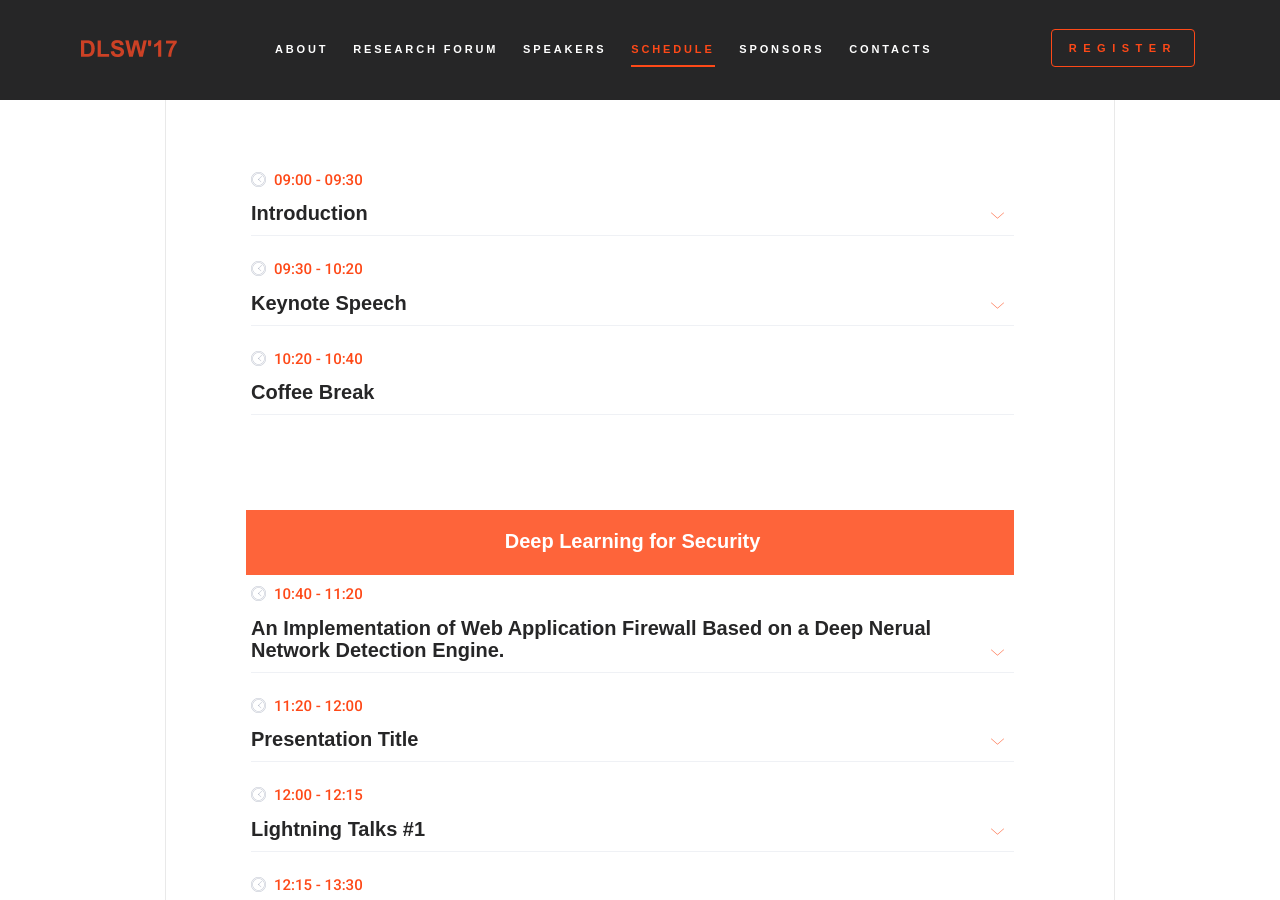
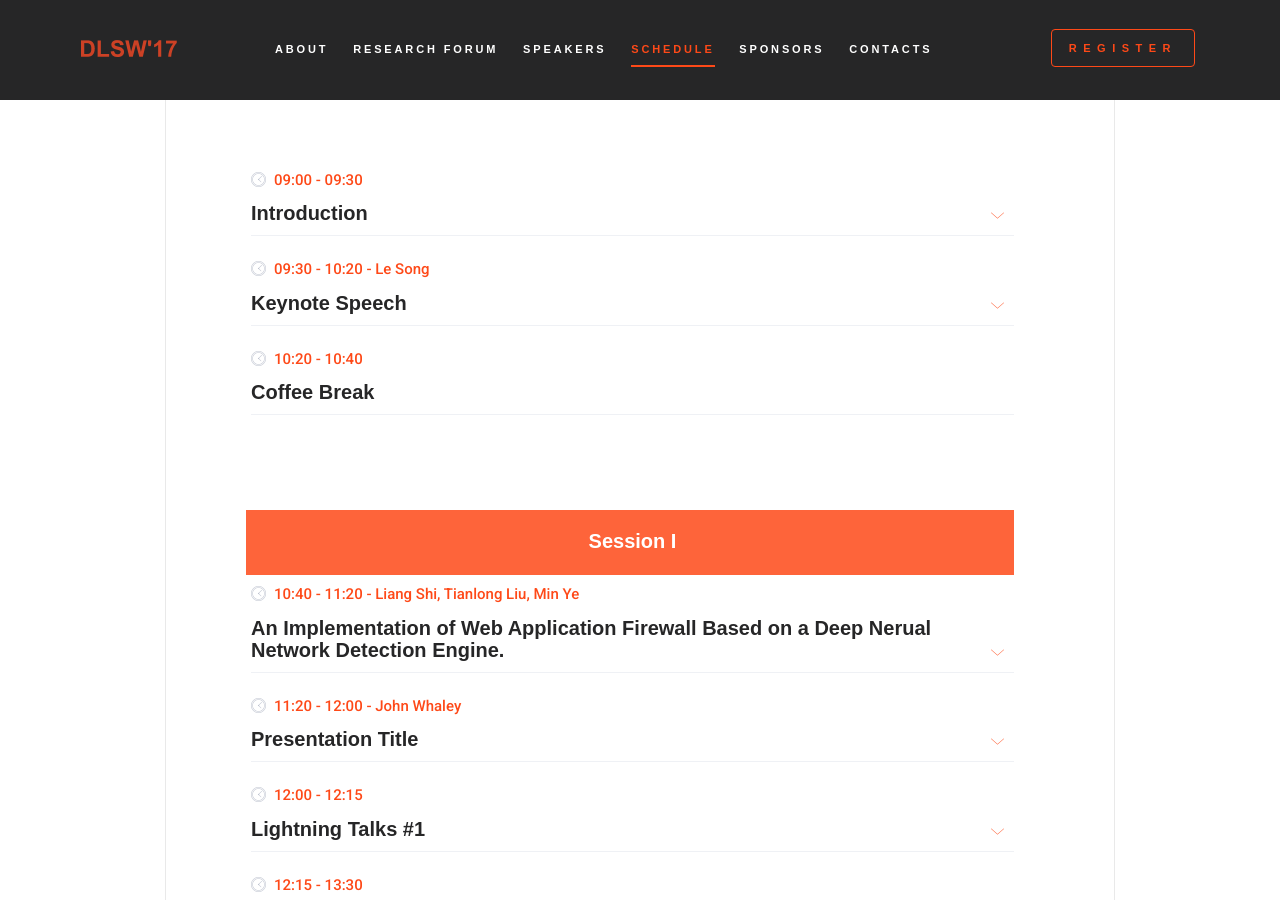
Before and after one commit to deep-learning-security/deep-learning-security.github.io, a Jekyll site: the page dlsw17/index.html, which Jekyll copies as it is, in a window 1280 px wide and 900 px high, scrolled down 4556 px. Built offline with Jekyll 4.4.1, drawn with Linux system fonts in a browser that asks for light colours; some web fonts are replaced; some of the changed text lies outside the part shown.

Commit message:
Change session title and add speaker name

```diff
--- a/dlsw17/index.html
+++ b/dlsw17/index.html
@@ -336,6 +336,7 @@
 										<div class="panel schedule-item">
 											<a data-toggle="collapse" data-parent="#schedule3_day2_main_timeline" href="#schedule3_day2_main_time3" class="schedule-item-toggle collapsed">
 												<strong class="time highlight"><span class="icon icon-office-24"></span>09:30 - 10:20</strong>
+												<strong class="highlight speaker-name align-right"> - Le Song</strong>
 												<h6 class="title">Keynote Speech<i class="icon icon-arrows-06"></i></h6>
 											</a>
 											<div id="schedule3_day2_main_time3" class="panel-collapse collapse schedule-item-body">
@@ -364,7 +365,7 @@
 
 										<!-- Lecture start -->
 										<div class="panel schedule-test">
-											<h6>Deep Learning for Security</h6>
+											<h6>Session I</h6>
 										</div>
 										<!-- Lecture end -->
 
@@ -372,6 +373,7 @@
 										<div class="panel schedule-item">
 											<a data-toggle="collapse" data-parent="#schedule3_day2_main_timeline" href="#schedule3_day2_main_time5" class="schedule-item-toggle collapsed">
 												<strong class="time highlight"><span class="icon icon-office-24"></span>10:40 - 11:20</strong>
+													<strong class="highlight speaker-name"> - Liang Shi, Tianlong Liu, Min Ye</strong>
 												<h6 class="title">An Implementation of Web Application Firewall Based on a Deep Nerual Network Detection Engine.<i class="icon icon-arrows-06"></i></h6>
 											</a>
 											<div id="schedule3_day2_main_time5" class="panel-collapse collapse schedule-item-body">
@@ -387,6 +389,7 @@
 										<div class="panel schedule-item">
 											<a data-toggle="collapse" data-parent="#schedule3_day2_main_timeline" href="#schedule3_day2_main_time6" class="schedule-item-toggle collapsed">
 												<strong class="time highlight"><span class="icon icon-office-24"></span>11:20 - 12:00</strong>
+													<strong class="highlight speaker-name"> - John Whaley</strong>
 												<h6 class="title">Presentation Title<i class="icon icon-arrows-06"></i></h6>
 											</a>
 											<div id="schedule3_day2_main_time6" class="panel-collapse collapse schedule-item-body">
@@ -436,7 +439,7 @@
 
 										<!-- Lecture start -->
 										<div class="panel schedule-test">
-											<h6>Security in Deep Learning</h6>
+											<h6>Session II</h6>
 										</div>
 										<!-- Lecture end -->
 
@@ -444,6 +447,7 @@
 										<div class="panel schedule-item">
 											<a data-toggle="collapse" data-parent="#schedule3_day2_main_timeline" href="#schedule3_day2_main_time9" class="schedule-item-toggle collapsed">
 												<strong class="time highlight"><span class="icon icon-office-24"></span>13:30 - 14:10</strong>
+													<strong class="highlight speaker-name"> - Reza Shokri</strong>
 												<h6 class="title">Data Privacy in Machine Learning <i class="icon icon-arrows-06"></i></h6>
 											</a>
 											<div id="schedule3_day2_main_time9" class="panel-collapse collapse schedule-item-body">
@@ -459,6 +463,7 @@
 										<div class="panel schedule-item">
 											<a data-toggle="collapse" data-parent="#schedule3_day2_main_timeline" href="#schedule3_day2_main_time10" class="schedule-item-toggle collapsed">
 												<strong class="time highlight"><span class="icon icon-office-24"></span>14:10 - 14:50</strong>
+													<strong class="highlight speaker-name"> - Ian Fischer</strong>
 												<h6 class="title">Adversarial Deep Learning: Attacks and Defenses <i class="icon icon-arrows-06"></i></h6>
 											</a>
 											<div id="schedule3_day2_main_time10" class="panel-collapse collapse schedule-item-body">
```
